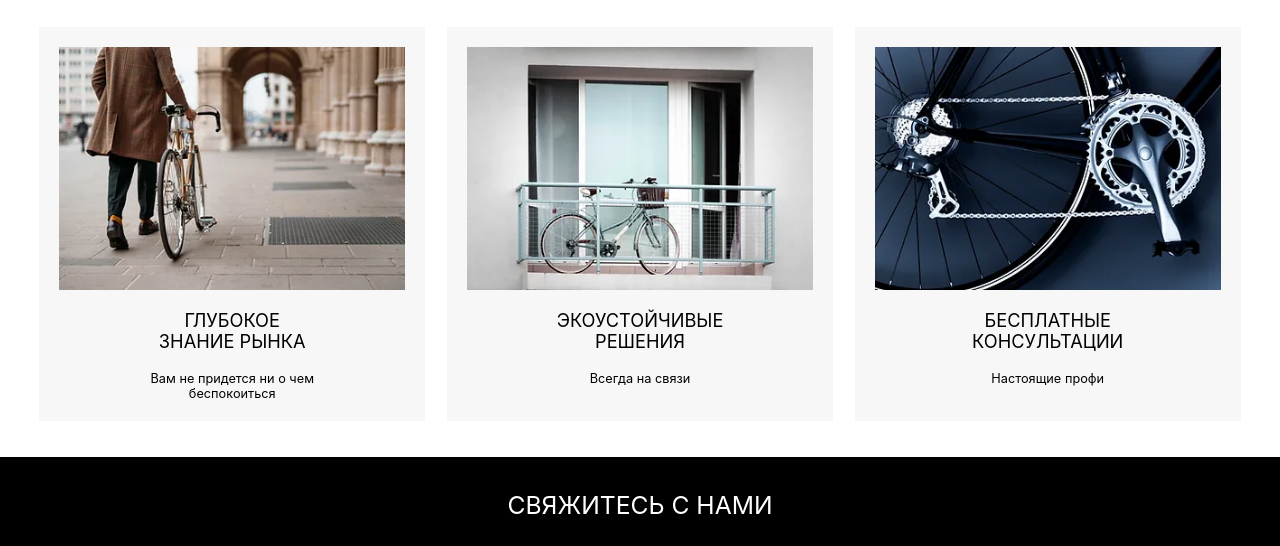
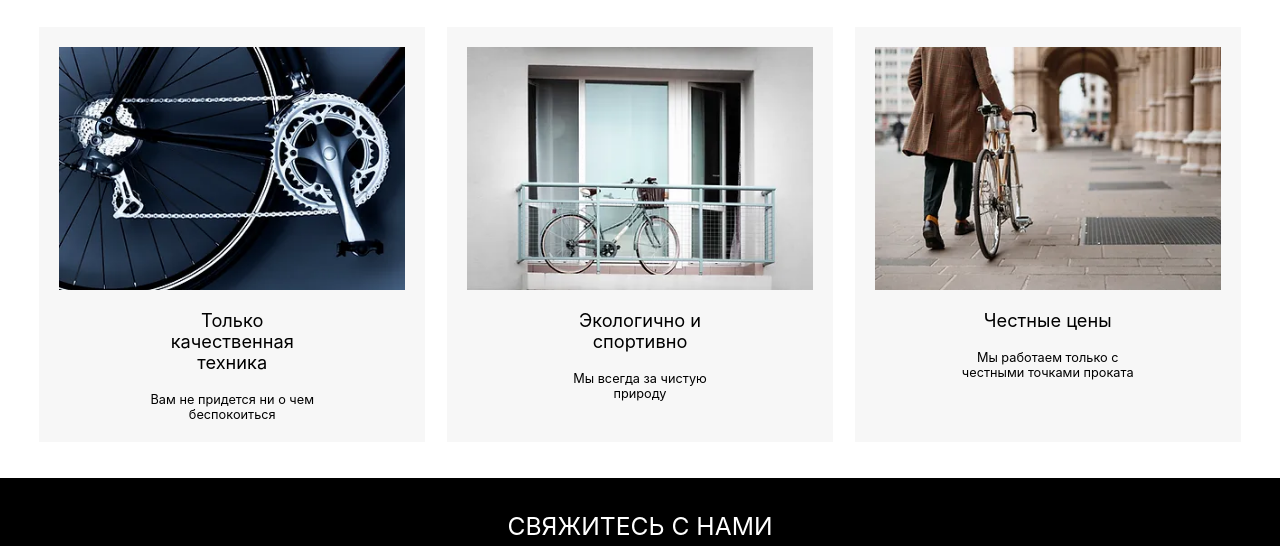
Before and after one commit to KnightParzivalll/SpinZone-Rentals, a website: page src/index.html in a window 1280 px wide. Shown: the part 762-1308 px from the top of the page. Drawn offline with Linux system fonts and the light colour scheme.

Commit message:
fix: replace text

```diff
--- a/src/index.html
+++ b/src/index.html
@@ -63,9 +63,9 @@
         <div class="main-pros-cards">
           <div class="main-pros-card-container">
             <div class="main-pros-card">
-              <img src="public/images/men.webp" alt="" />
+              <img src="public/images/gears.webp" alt="" />
               <div class="main-pros-card-text-title">
-                <p>ГЛУБОКОЕ ЗНАНИЕ РЫНКА</p>
+                <p>Только качественная техника</p>
               </div>
               <div class="main-pros-card-text">
                 <p>Вам не придется ни о чем беспокоиться</p>
@@ -77,22 +77,22 @@
             <div class="main-pros-card">
               <img src="public/images/outside.webp" alt="" />
               <div class="main-pros-card-text-title">
-                <p>ЭКОУСТОЙЧИВЫЕ РЕШЕНИЯ</p>
+                <p>Экологично и спортивно</p>
               </div>
               <div class="main-pros-card-text">
-                <p>Всегда на связи</p>
+                <p>Мы всегда за чистую природу</p>
               </div>
             </div>
           </div>
 
           <div class="main-pros-card-container">
             <div class="main-pros-card">
-              <img src="public/images/gears.webp" alt="" />
+              <img src="public/images/men.webp" alt="" />
               <div class="main-pros-card-text-title">
-                <p>БЕСПЛАТНЫЕ КОНСУЛЬТАЦИИ</p>
+                <p>Честные цены</p>
               </div>
               <div class="main-pros-card-text">
-                <p>Настоящие профи</p>
+                <p>Мы работаем только с честными точками проката</p>
               </div>
             </div>
           </div>
```
